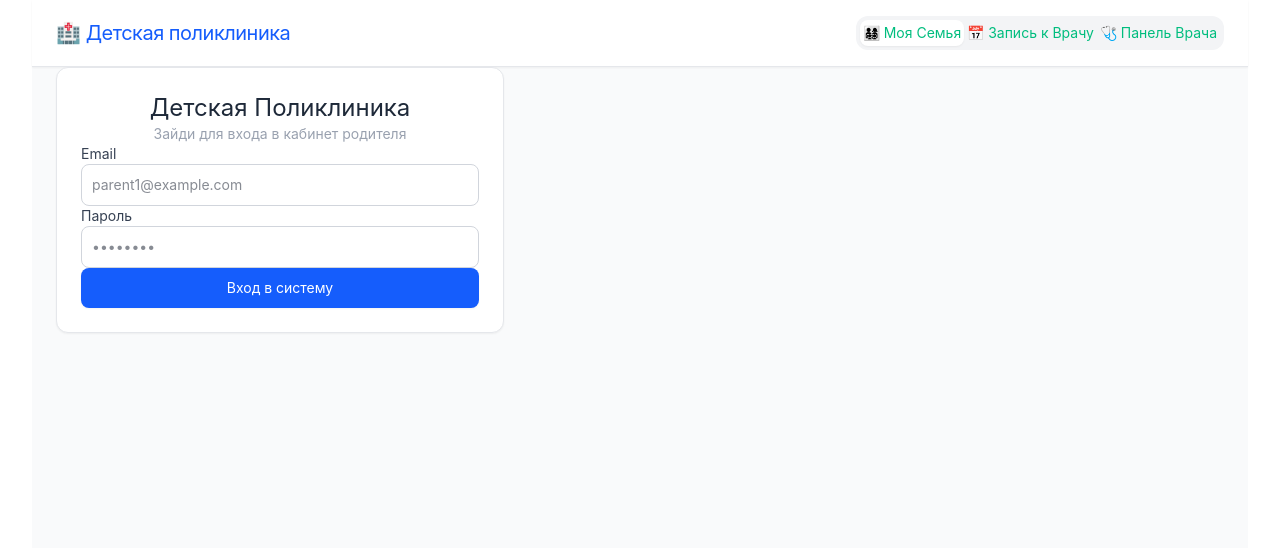
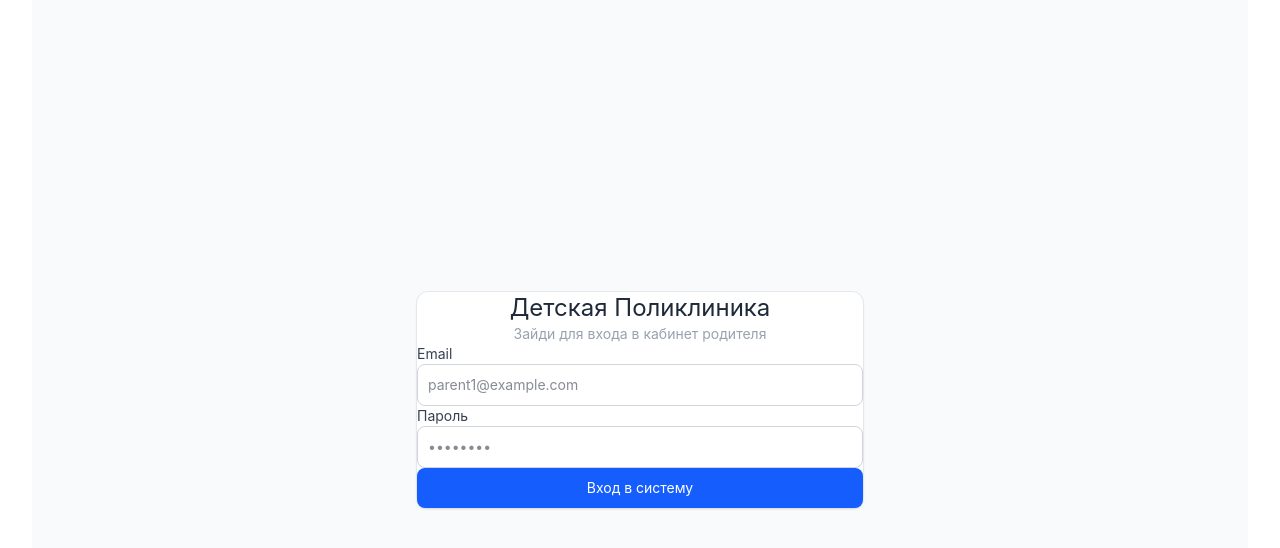
Before and after one commit to akushnirenko/clinic, a Vue app in the folder web/: page / in a window 1280 px wide. Shown: the top 548 px of the page. Built offline with nearby package versions, Linux system fonts and the light colour scheme.

Commit message:
Some beautification

```diff
--- a/web/src/App.vue
+++ b/web/src/App.vue
@@ -10,15 +10,31 @@ onMounted(() => {
 </script>
 
 <template>
-  <div class="min-h-screen bg-gray-50 text-gray-900 antialiased font-sans pb-12">
+  <!-- Main layout container with full screen min-height -->
+  <div class="min-h-screen bg-gray-50 text-gray-900 antialiased font-sans flex flex-col">
 
+    <!-- Case 1: NOT logged in (and not on doctor route) -> Show login perfectly centered, hide navbar -->
+    <div v-if="!isLoggedIn && $route.path !== '/doctor'" class="flex-1 flex items-center justify-center p-6">
+      <div class="w-full max-w-md">
+        <LoginView />
+      </div>
+    </div>
+
+    <!-- Case 2: Logged in (or on doctor route) -> Show standard wide application interface layout -->
+    <template v-else>
       <!-- Topbar & Main Menu Router Links Navigation Layout -->
       <nav class="bg-white border-b border-gray-200 py-4 px-6 mb-8 shadow-xs">
-      <!-- Changed from max-w-5xl to max-w-7xl for a wider desktop presence -->
         <div class="max-w-7xl mx-auto flex flex-col md:flex-row justify-between items-center gap-4">
-        <span class="text-xl font-black tracking-tight text-blue-600">🏥 Детская поликлиника</span>
+          <span class="text-xl font-black tracking-tight text-blue-600">🏥 Family Clinic Hub</span>
 
-        <!-- Navigation Tabs Link Hub (Only fully active if logged in) -->
+          <!-- Right side container housing login status and main tabs side by side -->
+          <div class="flex flex-col sm:flex-row items-center gap-4">
+            <!-- Force the login status box/logout button to sit neatly to the left of tabs -->
+            <div v-if="isLoggedIn">
+              <LoginView />
+            </div>
+
+            <!-- Navigation Tabs Link Hub -->
             <div class="flex items-center space-x-1 bg-gray-100 p-1 rounded-xl text-sm font-medium">
               <router-link
                 to="/"
@@ -45,24 +61,17 @@ onMounted(() => {
               </router-link>
             </div>
           </div>
+        </div>
       </nav>
 
       <!-- CONTENT DISPLAY LOGIC CONTEXT MATRIX -->
-    <!-- Wrapped content areas in a responsive grid container matching the nav width -->
-    <main class="max-w-7xl mx-auto px-6">
-      <div v-if="!isLoggedIn && $route.path !== '/doctor'">
-        <!-- If visitor wants to see parent pages without a token, show standard login prompt -->
-        <LoginView />
-      </div>
-
-      <div v-else class="space-y-6">
-        <!-- LoginView header line contains the small floating 'Sign Out' action button panel -->
-        <LoginView v-if="isLoggedIn" />
-
+      <main class="max-w-7xl mx-auto px-6 pb-12 w-full flex-1">
+        <div class="space-y-6">
           <!-- Crucial Vue-Router view canvas placeholder: Active route components render cleanly right here! -->
           <router-view />
         </div>
       </main>
+    </template>
 
   </div>
 </template>
--- a/web/src/components/LoginView.vue
+++ b/web/src/components/LoginView.vue
@@ -46,7 +46,7 @@ const handleLogout = () => {
 </script>
 
 <template>
-  <div class="max-w-md mx-auto my-12 p-6 bg-white rounded-xl border border-gray-200 shadow-xs">
+  <div class="max-w-md mx-auto my-12 bg-white rounded-xl border border-gray-200 shadow-xs">
 
     <!-- LOGIN FORM LAYER -->
     <div v-if="!isAuthenticated">
```
Lines whose indentation alone changed are shown as unchanged.
